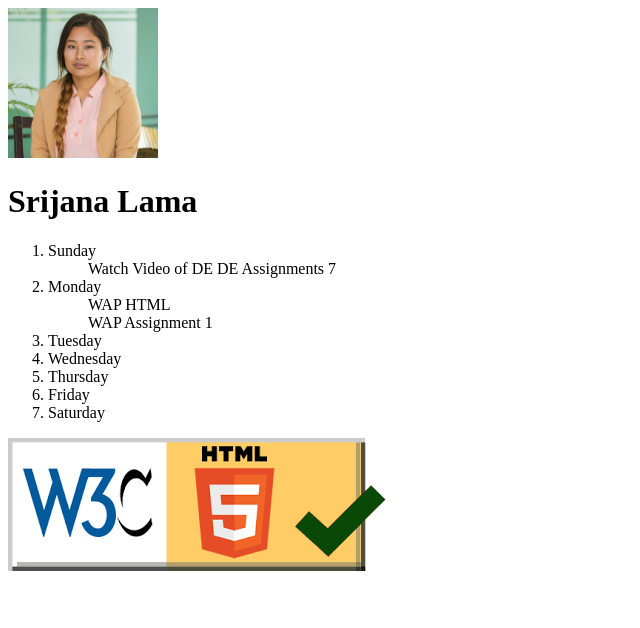
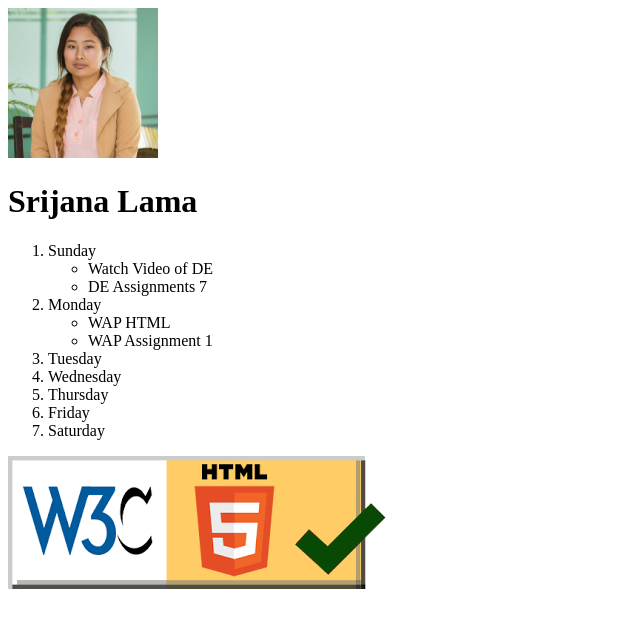
Before and after one commit to SrijanaLama2/SrijanaLama2.github.io, a plain HTML site: page index.html in a window 1280 px wide. Shown: the whole page, without its empty margins (0-640 px from the left). Drawn offline with Linux system fonts and the light colour scheme.

Commit message:
fixing error

```diff
--- a/index.html
+++ b/index.html
@@ -1,25 +1,27 @@
 <!DOCTYPE html>
-<head>
+<html lang="en">
+<head >
+    <title>Srijana Lama</title>
 
 </head>
 <body>
 
-    <img src ="/1597483818363.jpeg" alt="Cover Image" height="150" width="150">
+    <img src ="./1597483818363.jpeg" alt="Cover Image" height="150" width="150">
     <h1>Srijana Lama</h1>
     <ol>
         <li>Sunday
             <ul>
-                Watch Video of DE
-                DE Assignments 7
+               <li>Watch Video of DE</li>
+               <li>DE Assignments 7</li>
 
             </ul>
         </li>
         <li>Monday
             <ul>
-                WAP HTML
+                <li>WAP HTML </li>
             </ul>
             <ul>
-                WAP Assignment 1
+               <li> WAP Assignment 1 </li>
             </ul>
 
         </li>
@@ -30,9 +32,10 @@
         <li>Saturday</li>
     </ol>
 
+    <footer>
+        <a href="https://validator.w3.org/nu/?doc=https://srijanalama2.github.io/" >
+            <img src="./htmlchecker.png" alt="html validator"/> </a>
+    </footer>
+</body>
 
-</body>
-<footer>
-    <a href="https://validator.w3.org/nu/?doc=https://srijanalama.github.io/" >
-        <img src="/htmlchecker.png" alt="html validator"/> </a>
-</footer>
+</html>
```
